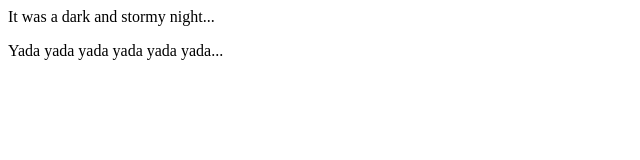
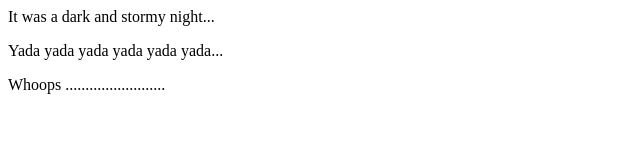
Before and after one commit to cegallo2/fireside-story, a plain HTML site: page index.html in a window 1280 px wide. Shown: the whole page, without its empty margins (0-640 px from the left). Drawn offline with Linux system fonts and the light colour scheme.

Commit message:
my best friend

```diff
--- a/index.html
+++ b/index.html
@@ -2,5 +2,6 @@
   <body>
     <p>It was a dark and stormy night...</p>
     <p>Yada yada yada yada yada yada...</p>
+    <p>Whoops .........................</p>
   </body>
 </html>
```
